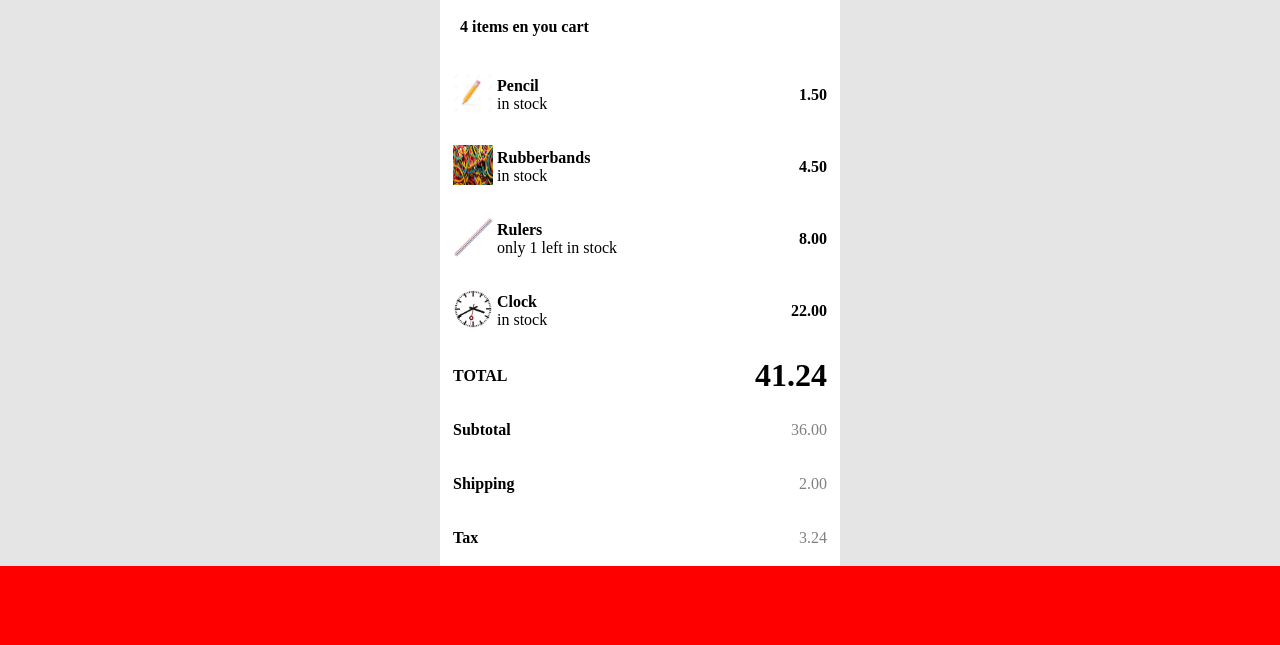
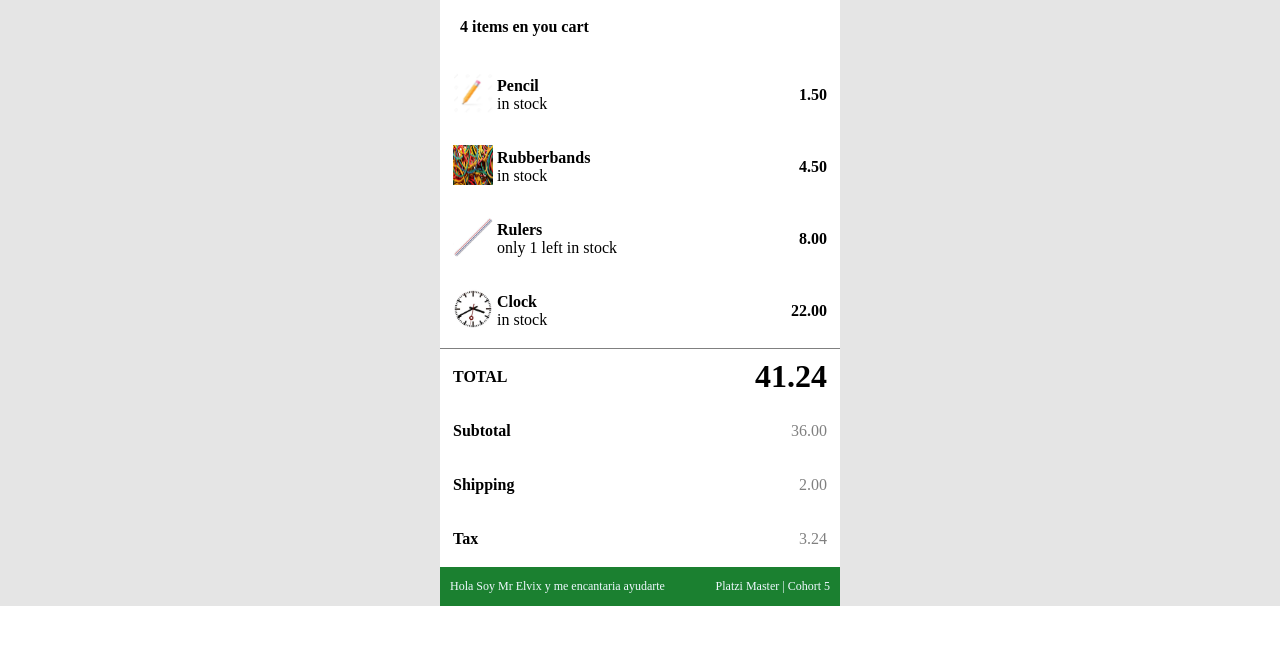
Before and after one commit to PlatziMaster/challenge-CSS-07, a plain HTML site: page index.html in a window 1280 px wide. Shown: the part 103-748 px from the top of the page. Drawn offline with Linux system fonts and the light colour scheme.

Commit message:
cuarto commit

```diff
--- a/index.html
+++ b/index.html
@@ -54,8 +54,8 @@
           <td class="container--col2"><p><strong>Clock</strong><br>in stock</p></td>
           <td class="container--col3">22.00</td>
         </tr>
-
       </table>
+      <div class="line"></div>
       <table class="totals">
         <tr>
           <td class="totals--col1">
@@ -85,6 +85,10 @@
       </table>
     </section>
     </section>
+    <footer>
+      <a href="https://www.linkedin.com/in/elvismarrugo/">Hola Soy Mr Elvix y me encantaria ayudarte</a>
+      <p>Platzi Master | <a href="https://platzi.com/@MrElvix">Cohort 5</a></p>
+    </footer>
   </main>
 </body>
 </html>
--- a/styles.css
+++ b/styles.css
@@ -4,7 +4,7 @@ body {
   font-family: "Segoe UI Light";
   height: 100%;
   width: 100%;
-  background-color: red;
+  /* background-color: red;  */
 }
 main {
   height: 100%;
@@ -13,6 +13,7 @@ main {
   display: flex;
   justify-content: center;
   align-items: center;
+  flex-direction: column ;
 }
 .main-container {
   width: 400px;
@@ -98,6 +99,11 @@ h4{
   font-weight: 800;
 }
 
+.line {
+    border-top: 1px solid gray;
+    max-width: 1000px;
+    width: 100%;
+}
 .totals{
   padding-left: 10px;
   padding-right: 10px;
@@ -126,3 +132,19 @@ h4{
 .totals--col2{
   color: grey;
 }
+
+footer {
+    font-size: 12px;
+    color: aliceblue;
+    width: 380px;
+    background-color: #1b8030;
+    display: flex;
+    align-items: center;
+    justify-content: space-between;
+    padding-left: 10px ;
+    padding-right: 10px ;
+}
+footer a {
+    color: aliceblue;
+    text-decoration: none;
+}
```
